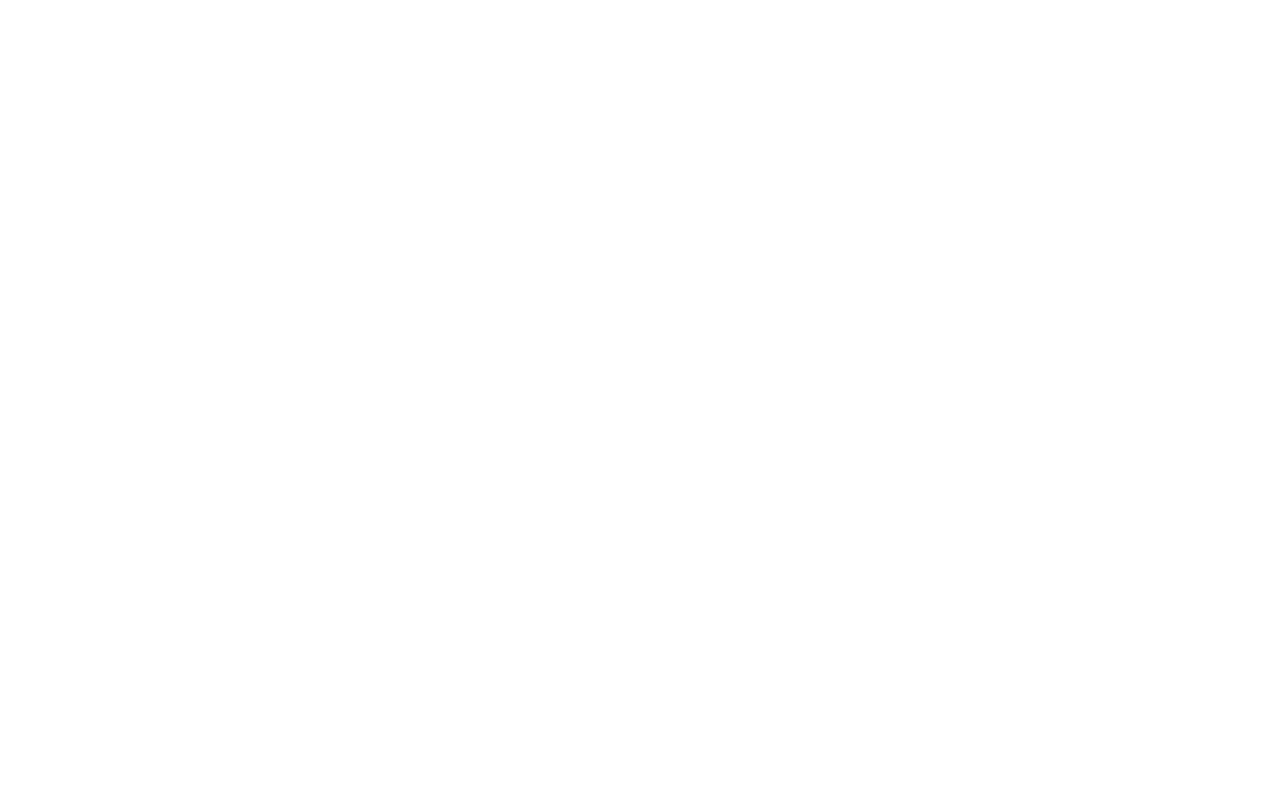
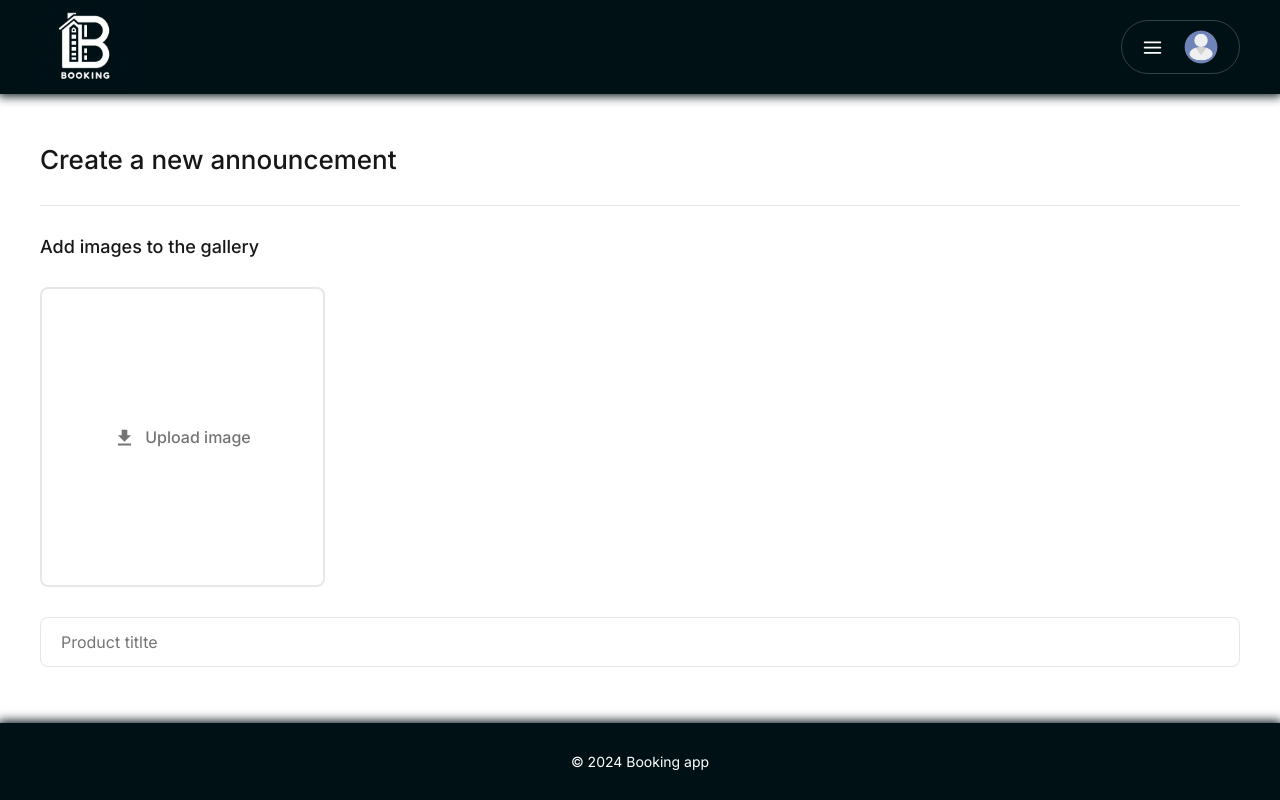
Before and after one commit to Bazl1/Booking-app, a React (Vite) app in the folder client/: page /create-product in a window 1280 px wide. Before the commit this address had no page. Built offline with nearby package versions, Linux system fonts and the light colour scheme.

Commit message:
feat: added Gallery

```diff
--- a/client/package.json
+++ b/client/package.json
@@ -22,6 +22,7 @@
     "reset-css": "^5.0.2",
     "sass": "^1.71.1",
     "swiper": "^11.0.7",
+    "yet-another-react-lightbox": "^3.17.1",
     "zustand": "^4.5.2"
   },
   "devDependencies": {
--- a/client/src/App.tsx
+++ b/client/src/App.tsx
@@ -8,6 +8,7 @@
 const HomePage = lazy(() => import("./pages/HomePage/HomePage"));
 const SinglePage = lazy(() => import("./pages/SinglePage/SinglePage"));
 const SettingsPage = lazy(() => import("./pages/SettingsPage/SettingsPage"));
+const CreateProductPage = lazy(() => import("./pages/CreateProductPage/CreateProductPage"));
 
 function App() {
     const refresh = useUserStore((state) => state.refresh);
@@ -21,11 +22,12 @@
         <Router>
             <Suspense fallback={<Loader />}>
                 <Routes>
+                    {/* auth */}
                     <Route
-                        path="/"
+                        path="/create-product"
                         element={
                             <MainLayout>
-                                <HomePage />
+                                <CreateProductPage />
                             </MainLayout>
                         }
                     />
@@ -34,6 +36,15 @@
                         element={
                             <MainLayout>
                                 <SettingsPage />
+                            </MainLayout>
+                        }
+                    />
+                    {/* All */}
+                    <Route
+                        path="/"
+                        element={
+                            <MainLayout>
+                                <HomePage />
                             </MainLayout>
                         }
                     />
--- /dev/null
+++ b/client/src/pages/CreateProductPage/CreateProductPage.module.scss
@@ -0,0 +1,123 @@
+@import "../../shared/assets/styles/vars.scss";
+
+.product {
+    margin: 50px 0;
+    &__title {
+        font-size: 26px;
+        font-weight: 500;
+        margin-bottom: 30px;
+    }
+    &__subtitle {
+        font-size: 18px;
+        font-weight: 500;
+        margin-bottom: 30px;
+    }
+    &__line {
+        width: 100%;
+        height: 1px;
+        background: $border-color;
+        margin: 30px 0;
+    }
+    &__gallery {
+        display: grid;
+        grid-template-columns: repeat(4, 1fr);
+        grid-gap: 20px;
+    }
+
+    &__gallery_item {
+        width: 100%;
+        max-height: 300px;
+        height: 100vh;
+        border-radius: 8px;
+        overflow: hidden;
+        position: relative;
+        cursor: pointer;
+        transition: background 0.3s;
+        &:hover {
+            background: rgba($bg-color, 0.5);
+            .product__gallery_close {
+                opacity: 1;
+            }
+        }
+    }
+    &__gallery_img {
+        position: absolute;
+        top: 0;
+        left: 0;
+        bottom: 0;
+        right: 0;
+        width: 100%;
+        height: 100%;
+        margin: auto;
+        object-fit: cover;
+        z-index: -1;
+    }
+    &__gallery_close {
+        outline: none;
+        position: absolute;
+        display: flex;
+        justify-content: center;
+        align-items: center;
+        border: 2px solid $border-color;
+        border-radius: 100px;
+        background: #fff;
+        top: 15px;
+        right: 15px;
+        width: 30px;
+        height: 30px;
+        cursor: pointer;
+        opacity: 0;
+        transition: opacity 0.3s;
+        svg {
+            width: 20px;
+            height: 20px;
+        }
+    }
+    &__gallery_add {
+        width: 100%;
+        max-height: 300px;
+        height: 100vh;
+        display: flex;
+        justify-content: center;
+        align-items: center;
+        gap: 10px;
+        border: 2px solid $border-color;
+        border-radius: 8px;
+        position: relative;
+        cursor: pointer;
+        span {
+            display: flex;
+            justify-content: center;
+            align-items: center;
+            font-size: 16px;
+            font-weight: 500;
+            color: $text-gray;
+            svg {
+                width: 21px;
+                height: 21px;
+            }
+        }
+    }
+    &__gallery_add_active {
+        span {
+            svg {
+                color: $text-color;
+            }
+        }
+    }
+    &__file_input {
+        position: absolute;
+        top: 0;
+        left: 0;
+        width: 0;
+        height: 0;
+        opacity: 0;
+        scale: 0;
+    }
+    &__form {
+        margin-top: 30px;
+        display: flex;
+        flex-direction: column;
+        gap: 20px;
+    }
+}
--- /dev/null
+++ b/client/src/pages/CreateProductPage/CreateProductPage.tsx
@@ -0,0 +1,141 @@
+import s from "./CreateProductPage.module.scss";
+import { IoMdDownload } from "react-icons/io";
+import { IoClose } from "react-icons/io5";
+import { useState } from "react";
+import Lightbox from "yet-another-react-lightbox";
+import Thumbnails from "yet-another-react-lightbox/plugins/thumbnails";
+import Zoom from "yet-another-react-lightbox/plugins/zoom";
+import "yet-another-react-lightbox/plugins/thumbnails.css";
+import "yet-another-react-lightbox/styles.css";
+import toast from "react-hot-toast";
+import TextInput from "@/components/TextInput/TextInput";
+import { useForm } from "react-hook-form";
+
+const CreateProductPage = () => {
+    const [open, setOpen] = useState<boolean>(false);
+    const [gallery, setGallery] = useState<string[]>([]);
+    const [productTitle, setProductTitle] = useState<string>("");
+
+    const {
+        register,
+        handleSubmit,
+        formState: { errors },
+    } = useForm({
+        mode: "onBlur",
+    });
+
+    const handleAddImages = async (e: React.ChangeEvent<HTMLInputElement>) => {
+        const input = e.target;
+        if (input.files && input.files[0]) {
+            const maxSize = 2 * 1024 * 1024;
+            if (input.files.length + gallery.length > 15) {
+                toast.error("The maximum number of images is 15");
+                return;
+            }
+            for (let i = 0; i < input.files.length; i++) {
+                const file = input.files[i];
+                if (input.files[i].size > maxSize) {
+                    toast.error("Maximum image size 2mb");
+                } else {
+                    await new Promise((resolve, reject) => {
+                        const reader = new FileReader();
+                        reader.onload = function (e) {
+                            if (gallery.length > 20) {
+                                toast.error("The maximum number of images is 15");
+                                resolve(null);
+                            } else {
+                                setGallery((gallery) => [...gallery, e.target?.result as string]);
+                                resolve(null);
+                            }
+                        };
+                        reader.onerror = reject;
+                        reader.readAsDataURL(file);
+                    });
+                }
+            }
+        }
+    };
+
+    const handleDeleteImages = (e: any, id: number) => {
+        e.stopPropagation();
+        setGallery((gallery) => {
+            return gallery.filter((_, index) => index !== id);
+        });
+    };
+
+    const Submit = () => {};
+
+    return (
+        <section className={s.product}>
+            <div className="container">
+                <div className={s.product__inner}>
+                    <h2 className={s.product__title}>Create a new announcement</h2>
+                    <div className={s.product__line}></div>
+                    <h3 className={s.product__subtitle}>Add images to the gallery</h3>
+                    <div className={s.product__gallery}>
+                        {gallery.length > 0 &&
+                            gallery.map((item, index) => {
+                                return (
+                                    <div
+                                        key={index}
+                                        className={s.product__gallery_item}
+                                        onClick={() => setOpen(true)}
+                                    >
+                                        <img
+                                            className={s.product__gallery_img}
+                                            src={item}
+                                            alt="img"
+                                        />
+                                        <button
+                                            className={s.product__gallery_close}
+                                            onClick={(e) => handleDeleteImages(e, index)}
+                                        >
+                                            <IoClose />
+                                        </button>
+                                    </div>
+                                );
+                            })}
+
+                        <label className={s.product__gallery_add}>
+                            <span>
+                                <IoMdDownload />
+                            </span>
+                            <span>Upload image</span>
+                            <input
+                                className={s.product__file_input}
+                                onChange={(e) => handleAddImages(e)}
+                                type="file"
+                                accept="image/png, image/jpeg"
+                                multiple={true}
+                            />
+                        </label>
+                        <Lightbox
+                            open={open}
+                            plugins={[Thumbnails, Zoom]}
+                            close={() => setOpen(false)}
+                            slides={gallery.map((item) => {
+                                return { src: item };
+                            })}
+                        />
+                    </div>
+                    <form className={s.product__form} onSubmit={handleSubmit(Submit)}>
+                        <TextInput
+                            type="text"
+                            value={productTitle}
+                            setValue={setProductTitle}
+                            register={register}
+                            registerName={"productTitle"}
+                            errors={errors}
+                            placeholder="Product titlte"
+                            validationOptions={{
+                                required: "Required field",
+                            }}
+                        />
+                    </form>
+                </div>
+            </div>
+        </section>
+    );
+};
+
+export default CreateProductPage;
--- a/client/src/shared/assets/styles/global.scss
+++ b/client/src/shared/assets/styles/global.scss
@@ -86,3 +86,21 @@
 .swiper-pagination-bullet-active {
     background: #fff !important;
 }
+
+.yarl__thumbnails_container,
+.yarl__container {
+    background: $bg-second-color !important;
+}
+.yarl__thumbnails_vignette {
+    opacity: 0 !important;
+}
+.yarl__flex_center .yarl__thumbnails_thumbnail {
+    padding: 0 !important;
+    overflow: hidden !important;
+    border: 2px solid rgba(#fff, 0.5) !important;
+    border-radius: 8px !important;
+    img {
+        width: 100% !important;
+        object-fit: cover;
+    }
+}
```
Also changed, not shown: 1 other file (tests, documents, lock files or other folders).
